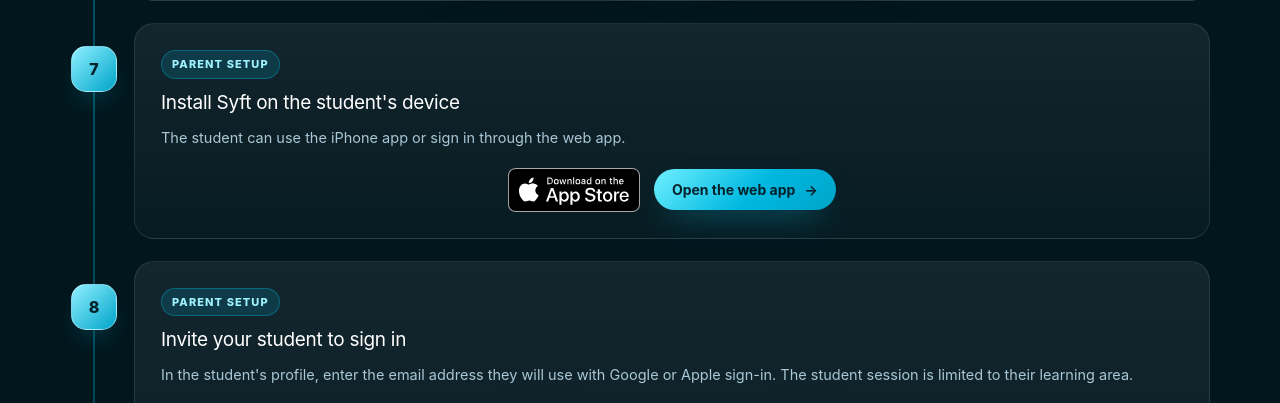
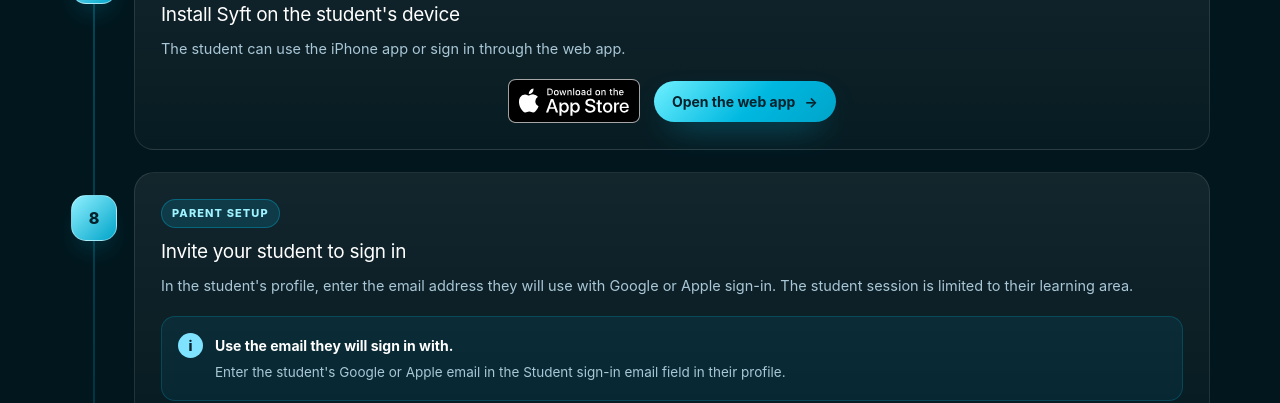
Before and after one commit to tpaulshippy/bots, a Django app: template site/source/templates/tutorial.html in a window 1280 px wide. Shown: the part 2794-3197 px from the top of the page. Run offline with Django 3.2, Linux system fonts and the light colour scheme; the template is opened without the code that fills it, so the values that code supplies are empty; some libraries are stand-ins or nearby versions.

Commit message:
fix(tutorial): use relevant screenshots and clearer guidance

```diff
--- a/site/source/static/design.css
+++ b/site/source/static/design.css
@@ -1632,3 +1632,115 @@ body.page > .aurora {
         scroll-margin-top: 116px;
     }
 }
+
+
+
+/* ---------- tutorial guidance and completion states ---------- */
+
+.step-note {
+    display: flex;
+    align-items: flex-start;
+    gap: 12px;
+    margin-top: 18px;
+    padding: 16px;
+    border-radius: 14px;
+    background: rgba(0, 194, 234, 0.08);
+    border: 1px solid rgba(0, 194, 234, 0.2);
+}
+
+.note-icon {
+    flex: none;
+    width: 25px;
+    height: 25px;
+    display: grid;
+    place-items: center;
+    border-radius: 50%;
+    color: #04222c;
+    background: var(--cyan);
+    font-size: 14px;
+    font-weight: 800;
+}
+
+.step-note strong,
+.step-complete strong {
+    color: #fff;
+    font-size: 14px;
+}
+
+.tut-step .step-note p,
+.tut-step .step-complete p {
+    margin: 4px 0 0;
+    color: var(--ink-dim);
+    font-size: 13.5px;
+}
+
+.instruction-list {
+    display: grid;
+    gap: 10px;
+    margin: 18px 0 0;
+    padding: 0;
+    list-style: none;
+    counter-reset: instruction;
+}
+
+.instruction-list li {
+    display: flex;
+    align-items: flex-start;
+    gap: 11px;
+    color: #dceef6;
+    font-size: 14px;
+    line-height: 1.5;
+    counter-increment: instruction;
+}
+
+.instruction-list li::before {
+    content: counter(instruction);
+    flex: none;
+    width: 22px;
+    height: 22px;
+    display: grid;
+    place-items: center;
+    border-radius: 8px;
+    color: var(--cyan);
+    background: rgba(0, 194, 234, 0.12);
+    font-size: 11px;
+    font-weight: 800;
+}
+
+.step-complete {
+    display: grid;
+    grid-template-columns: auto 1fr auto;
+    align-items: center;
+    gap: 16px;
+    margin-top: 18px;
+    padding: 18px;
+    border-radius: 16px;
+    background: rgba(86, 224, 176, 0.08);
+    border: 1px solid rgba(86, 224, 176, 0.24);
+}
+
+.complete-mark {
+    width: 38px;
+    height: 38px;
+    display: grid;
+    place-items: center;
+    border-radius: 13px;
+    color: #04222c;
+    background: linear-gradient(135deg, #8ef7c9, #34d399);
+    font-weight: 900;
+}
+
+.tutorial-faq .answer {
+    text-align: left;
+}
+
+@media (max-width: 720px) {
+    .step-complete {
+        grid-template-columns: auto 1fr;
+    }
+
+    .step-complete .btn {
+        grid-column: 1 / -1;
+        width: 100%;
+    }
+}
--- a/site/source/templates/tutorial.html
+++ b/site/source/templates/tutorial.html
@@ -90,9 +90,10 @@
                     <span class="tag parent">Parent setup</span>
                     <h2>Sign in with the parent's account</h2>
                     <p>Use the adult account that will manage bots, student profiles and family settings.</p>
-                    <figure class="shot wide">
-                        <img src="{% static 'screenshots/blank-home.png' %}" alt="Syft Learning home screen after sign-in" width="360" height="779" loading="lazy">
-                    </figure>
+                    <div class="step-note">
+                        <span class="note-icon" aria-hidden="true">i</span>
+                        <div><strong>Start with the adult account.</strong><p>Sign in with your Google or Apple account, then use this account to set up the family.</p></div>
+                    </div>
                 </article>
 
                 <article class="tut-step reveal" id="step-3" data-tutorial-step data-step-label="Create bots">
@@ -101,9 +102,18 @@
                     <h2>Create bots for your student</h2>
                     <p>Open the bot editor to create assistants for different subjects, interests or learning styles.</p>
                     <div class="shots">
-                        <figure class="shot"><img src="{% static 'screenshots/settings-bots.png' %}" alt="Settings menu with Bots selected" width="360" height="779" loading="lazy"></figure>
-                        <figure class="shot"><img src="{% static 'screenshots/bot-editor-basic.png' %}" alt="Basic bot editor with content restrictions" width="360" height="618" loading="lazy"></figure>
-                        <figure class="shot"><img src="{% static 'screenshots/bot-editor-advanced.png' %}" alt="Advanced bot editor with custom instructions" width="360" height="620" loading="lazy"></figure>
+                        <figure class="shot">
+                            <img src="{% static 'screenshots/settings-bots.png' %}" alt="Settings menu with Bots selected" width="360" height="779" loading="lazy">
+                            <figcaption>Open Settings → Bots.</figcaption>
+                        </figure>
+                        <figure class="shot">
+                            <img src="{% static 'screenshots/bot-editor-basic.png' %}" alt="Bot editor with content restriction switches enabled" width="360" height="618" loading="lazy">
+                            <figcaption>Set the bot's content restrictions.</figcaption>
+                        </figure>
+                        <figure class="shot">
+                            <img src="{% static 'screenshots/bot-editor-advanced.png' %}" alt="Bot editor with a custom model and instructions" width="360" height="620" loading="lazy">
+                            <figcaption>Customize its instructions and model.</figcaption>
+                        </figure>
                     </div>
                 </article>
 
@@ -113,8 +123,10 @@
                     <h2>Set a parent PIN</h2>
                     <p>From Settings, choose Set PIN to help keep parent-only controls separate from a student's session.</p>
                     <div class="shots">
-                        <figure class="shot"><img src="{% static 'screenshots/settings-icon.png' %}" alt="Settings entry point in the app" width="360" height="94" loading="lazy"></figure>
-                        <figure class="shot"><img src="{% static 'screenshots/settings-set-pin.png' %}" alt="Set PIN option in Settings" width="360" height="779" loading="lazy"></figure>
+                        <figure class="shot">
+                            <img src="{% static 'screenshots/settings-set-pin.png' %}" alt="Set PIN option highlighted in Settings" width="360" height="779" loading="lazy">
+                            <figcaption>Choose Set PIN from Settings.</figcaption>
+                        </figure>
                     </div>
                 </article>
 
@@ -124,8 +136,14 @@
                     <h2>Add a profile for each student</h2>
                     <p>Create a separate profile for every student who will use the family account.</p>
                     <div class="shots">
-                        <figure class="shot"><img src="{% static 'screenshots/settings-profiles.png' %}" alt="Profiles option in Settings" width="360" height="779" loading="lazy"></figure>
-                        <figure class="shot"><img src="{% static 'screenshots/new-profile.png' %}" alt="New student profile form" width="360" height="779" loading="lazy"></figure>
+                        <figure class="shot">
+                            <img src="{% static 'screenshots/settings-profiles.png' %}" alt="Profiles option highlighted in Settings" width="360" height="779" loading="lazy">
+                            <figcaption>Open Profiles from Settings.</figcaption>
+                        </figure>
+                        <figure class="shot">
+                            <img src="{% static 'screenshots/select-profile.png' %}" alt="Student profile choices in the app" width="360" height="779" loading="lazy">
+                            <figcaption>Profiles keep each student's learning separate.</figcaption>
+                        </figure>
                     </div>
                 </article>
 
@@ -133,10 +151,12 @@
                     <span class="node" aria-hidden="true">6</span>
                     <span class="tag parent">Parent setup</span>
                     <h2>Choose your notification settings</h2>
-                    <p>Open Notifications in Settings and choose whether to receive conversation updates.</p>
+                    <p>Open Notifications in Settings and enable the conversation updates you want to receive. If your device asks, allow notifications for Syft Learning there too.</p>
                     <div class="shots">
-                        <figure class="shot"><img src="{% static 'screenshots/settings-notifications.png' %}" alt="Notifications option in Settings" width="360" height="779" loading="lazy"></figure>
-                        <figure class="shot"><img src="{% static 'screenshots/notifications.png' %}" alt="Notification setting, currently disabled" width="360" height="779" loading="lazy"></figure>
+                        <figure class="shot">
+                            <img src="{% static 'screenshots/settings-notifications.png' %}" alt="Notifications option highlighted in Settings" width="360" height="779" loading="lazy">
+                            <figcaption>Open Notifications from Settings.</figcaption>
+                        </figure>
                     </div>
                 </article>
 
@@ -156,7 +176,10 @@
                     <span class="tag parent">Parent setup</span>
                     <h2>Invite your student to sign in</h2>
                     <p>In the student's profile, enter the email address they will use with Google or Apple sign-in. The student session is limited to their learning area.</p>
-                    <figure class="shot wide"><img src="{% static 'screenshots/new-profile.png' %}" alt="New profile form" width="360" height="779" loading="lazy"></figure>
+                    <div class="step-note">
+                        <span class="note-icon" aria-hidden="true">i</span>
+                        <div><strong>Use the email they will sign in with.</strong><p>Enter the student's Google or Apple email in the Student sign-in email field in their profile.</p></div>
+                    </div>
                 </article>
 
                 <h2 class="tut-group" id="student-setup">Set up as a student</h2>
@@ -166,7 +189,11 @@
                     <span class="tag student">Student setup</span>
                     <h2>Sign in with the invited Google or Apple account</h2>
                     <p>On the student's device, choose the sign-in option that matches the invited email. Syft opens the student's profile without the parent PIN or profile picker.</p>
-                    <figure class="shot wide"><img src="{% static 'screenshots/settings-profiles.png' %}" alt="Profiles entry in Settings" width="360" height="779" loading="lazy"></figure>
+                    <ul class="instruction-list">
+                        <li>Check which email the parent added to the profile.</li>
+                        <li>Choose Google or Apple sign-in with that same email.</li>
+                        <li>Continue into the student's learning area.</li>
+                    </ul>
                 </article>
 
                 <article class="tut-step reveal" id="step-10" data-tutorial-step data-step-label="Start a chat">
@@ -174,15 +201,32 @@
                     <span class="tag student">Student setup</span>
                     <h2>Choose a bot and start chatting</h2>
                     <p>Select a bot and ask a question, explore an idea or start a study session.</p>
-                    <figure class="shot wide"><img src="{% static 'screenshots/start-chat.png' %}" alt="Student app home with the chat button" width="360" height="779" loading="lazy"></figure>
+                    <div class="step-complete">
+                        <span class="complete-mark" aria-hidden="true">✓</span>
+                        <div><strong>You're ready to learn.</strong><p>Pick a bot, start a conversation and ask it to help you think through your next question.</p></div>
+                        <a class="btn btn-primary btn-sm" href="/app">Open the web app <span aria-hidden="true">→</span></a>
+                    </div>
                 </article>
             </div>
         </section>
 
         <section class="wrap help-card" aria-labelledby="help-title">
-            <span class="eyebrow">We're here if you need a hand</span>
-            <h2 class="title-lg" id="help-title">Need help getting set up?</h2>
-            <p class="lede">Contact support and we'll help you get your family started.</p>
+            <span class="eyebrow">Good to know</span>
+            <h2 class="title-lg" id="help-title">A few quick answers</h2>
+            <div class="faq tutorial-faq">
+                <details>
+                    <summary>My student can't sign in. What should I check?</summary>
+                    <div class="answer">Confirm the email entered in the student's profile matches the Google or Apple account they are using to sign in.</div>
+                </details>
+                <details>
+                    <summary>Why aren't notifications showing up?</summary>
+                    <div class="answer">Check that notifications are enabled in Syft's Settings and allowed for the app in the device's notification settings.</div>
+                </details>
+                <details>
+                    <summary>Where can I get help with a parent PIN?</summary>
+                    <div class="answer">Contact support and tell us what you need help with. Do not include your PIN in the message.</div>
+                </details>
+            </div>
             <div class="cta-actions">
                 <a class="btn btn-primary" href="/support/">Contact support <span aria-hidden="true">→</span></a>
                 <a class="btn btn-ghost" href="/app">Open the web app</a>
```
